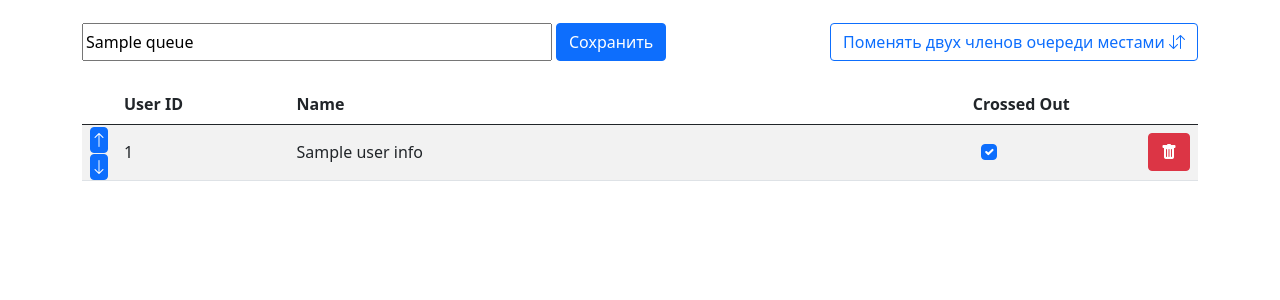
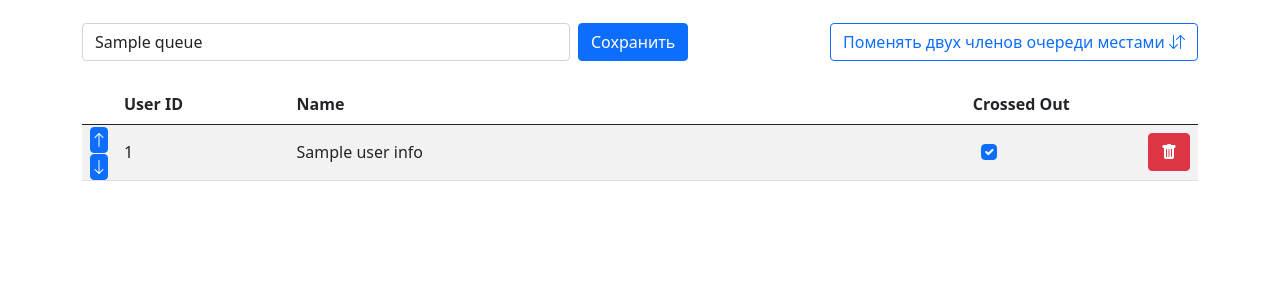
Before and after one commit to TiredOfThisAll/NureQ_bot, a Flask app: template src/web/templates/edit_queue.html in a window 1280 px wide. Shown: the part 64-364 px from the top of the page. Run offline with Flask 2, Linux system fonts and the light colour scheme; the template is opened without the code that fills it: most values are stand-ins (such as "Sample title", 1, 10 or a date in 2020); some libraries are stand-ins or nearby versions.

Commit message:
Using 'form-control' and more spacing between elements

```diff
--- a/src/web/templates/edit_queue.html
+++ b/src/web/templates/edit_queue.html
@@ -3,6 +3,7 @@
     <div class="edit-queue-controls">
         <input
             id="new_queue_name"
+            class="form-control"
             style="grid-area: textbox"
             type="text"
             size="45"
@@ -15,7 +16,7 @@
         </small>
 
         <button
-            class="btn btn-primary ms-1"
+            class="btn btn-primary ms-2"
             style="grid-area: save-button"
             onclick='renameQueue({{ queue.id }}, {{ queue.name|tojson }})'
         >
```
